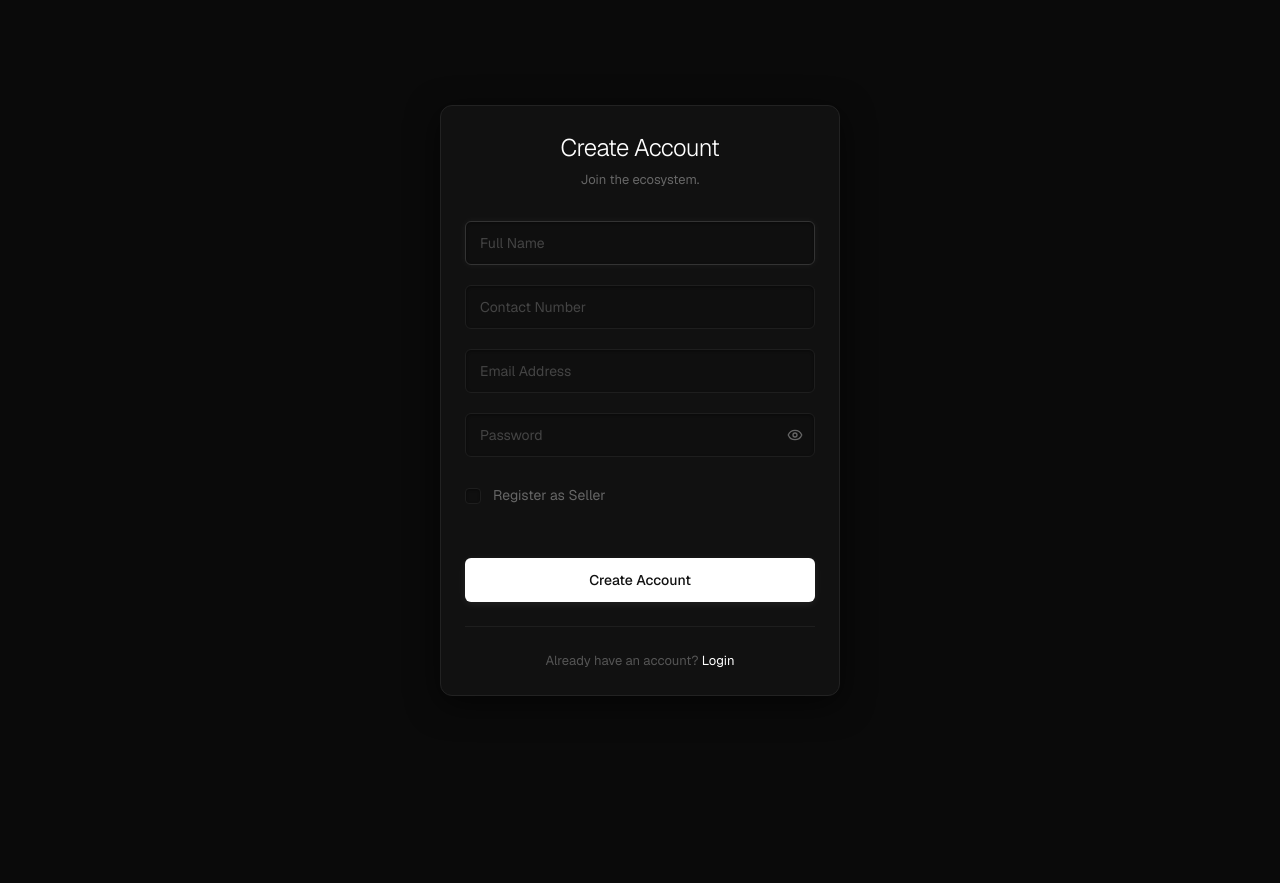
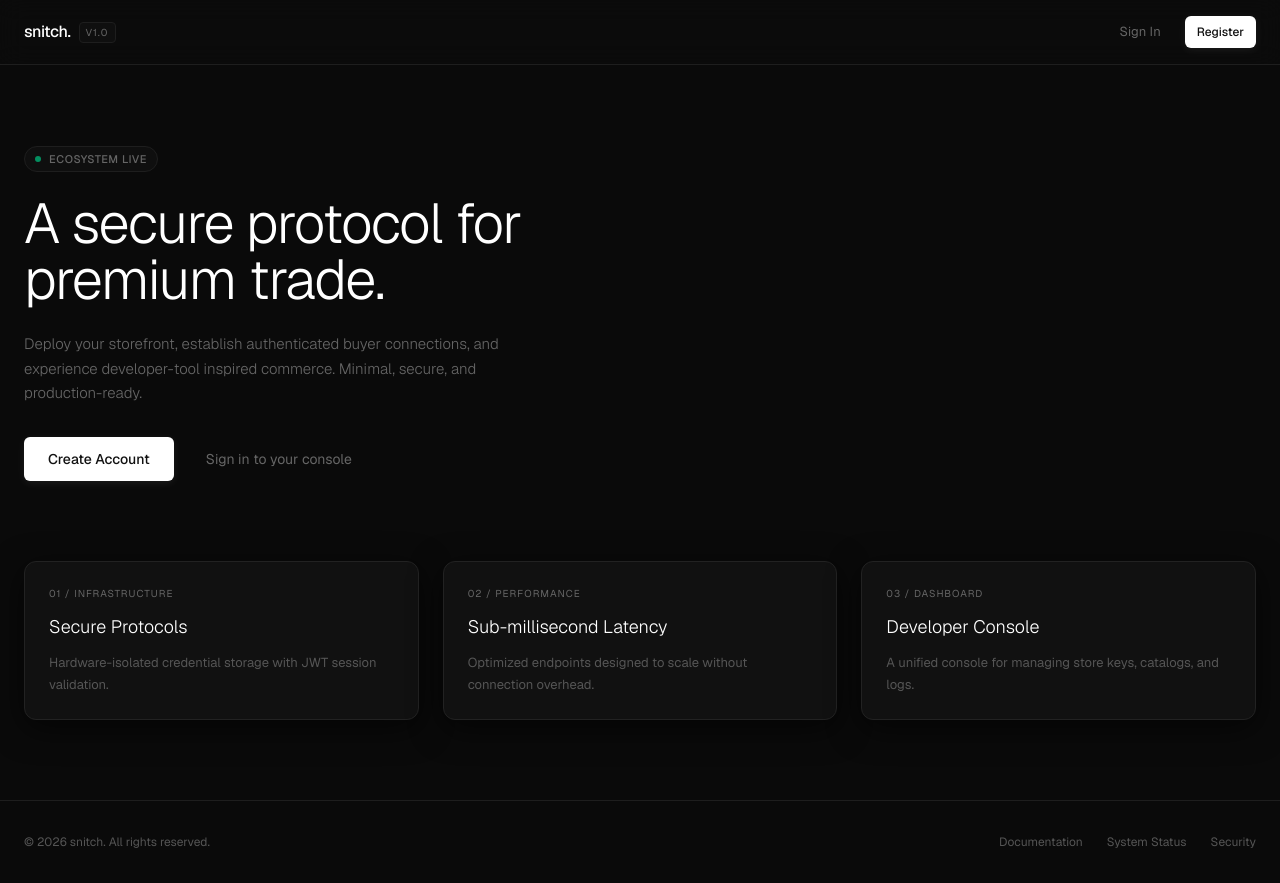
Before and after one commit to bytesizedshrey/snitch, a React app in the folder frontend/: page / in a window 1280 px wide. Before the commit this address led to /register. Before the commit the page ends 800 px from the top, so only its background shows below. Built offline with nearby package versions, Linux system fonts and the light colour scheme; the HTML template or start-up script is replaced by a standard one.

Commit message:
Update routing in App component to display Home page on root path and adjust navigation after registration to redirect to Home instead of Login.

```diff
--- a/frontend/src/app/App.jsx
+++ b/frontend/src/app/App.jsx
@@ -1,8 +1,9 @@
 import React from 'react'
 import { Provider } from 'react-redux'
-import { BrowserRouter, Routes, Route, Navigate } from 'react-router-dom'
+import { BrowserRouter, Routes, Route } from 'react-router-dom'
 import { store } from './app.store'
 import Register from '../features/auth/pages/Register'
+import Home from '../features/home/pages/Home'
 import './App.css'
 
 const App = () => {
@@ -10,7 +11,7 @@ const App = () => {
     <Provider store={store}>
       <BrowserRouter>
         <Routes>
-          <Route path="/" element={<Navigate to="/register" replace />} />
+          <Route path="/" element={<Home />} />
           <Route path="/register" element={<Register />} />
           <Route path="/login" element={<div className="min-h-screen bg-[#0a0a0a] text-primary flex items-center justify-center font-['Geist'] text-[14px]">Login Page Coming Soon</div>} />
         </Routes>
--- a/frontend/src/features/auth/pages/Register.jsx
+++ b/frontend/src/features/auth/pages/Register.jsx
@@ -83,7 +83,7 @@ export default function Register() {
         contact: cleanedContact
       });
       if (result.success) {
-        navigate('/login', { replace: true });
+        navigate('/', { replace: true });
       } else {
         setErrorMsg(result.error || 'Registration failed. Please try again.');
       }
--- /dev/null
+++ b/frontend/src/features/home/pages/Home.jsx
@@ -0,0 +1,104 @@
+import React from 'react';
+import { Link } from 'react-router-dom';
+import { Button } from '../../../components/ui/button';
+import { Card, CardContent } from '../../../components/ui/card';
+
+export default function Home() {
+  return (
+    <div className="min-h-screen bg-[#0a0a0a] text-primary flex flex-col font-['Geist']">
+      {/* Header */}
+      <header className="border-b border-[#1e1e1e] bg-[#0c0c0c]/80 backdrop-blur-md sticky top-0 z-50">
+        <div className="max-w-7xl mx-auto px-6 h-16 flex items-center justify-between">
+          <div className="flex items-center gap-2">
+            <span className="text-[16px] font-medium tracking-tight text-white select-none">snitch.</span>
+            <span className="text-[10px] uppercase tracking-widest text-[#666666] border border-[#1e1e1e] px-1.5 py-0.5 rounded-[4px] bg-[#0f0f0f]">v1.0</span>
+          </div>
+          <nav className="flex items-center gap-6">
+            <Link to="/login" className="text-[13px] text-[#666666] hover:text-white transition-colors">
+              Sign In
+            </Link>
+            <Link to="/register">
+              <Button className="h-[32px] px-3 text-[12px] bg-primary text-[#111111] hover:bg-[#f0f0f0]">
+                Register
+              </Button>
+            </Link>
+          </nav>
+        </div>
+      </header>
+
+      {/* Hero Section */}
+      <main className="flex-1 max-w-7xl mx-auto px-6 py-20 w-full flex flex-col justify-center">
+        <div className="max-w-2xl">
+          <div className="inline-flex items-center gap-2 border border-[#1e1e1e] px-2.5 py-1 rounded-full bg-[#0f0f0f] mb-6">
+            <span className="w-1.5 h-1.5 rounded-full bg-emerald-500 animate-pulse"></span>
+            <span className="text-[11px] text-[#666666] tracking-wider uppercase font-medium">Ecosystem Live</span>
+          </div>
+
+          <h1 className="text-[40px] md:text-[56px] font-light leading-none tracking-tight text-white mb-6">
+            A secure protocol for premium trade.
+          </h1>
+
+          <p className="text-[15px] text-[#666666] leading-relaxed mb-8 max-w-lg font-light">
+            Deploy your storefront, establish authenticated buyer connections, and experience developer-tool inspired commerce. Minimal, secure, and production-ready.
+          </p>
+
+          <div className="flex items-center gap-4">
+            <Link to="/register">
+              <Button className="h-[44px] px-6 text-[14px]">
+                Create Account
+              </Button>
+            </Link>
+            <Link to="/login" className="text-[14px] text-[#666666] hover:text-white transition-colors px-4 py-2">
+              Sign in to your console
+            </Link>
+          </div>
+        </div>
+
+        {/* Dashboard Preview / Feature Grid */}
+        <div className="grid grid-cols-1 md:grid-cols-3 gap-6 mt-20">
+          <Card className="p-6">
+            <CardContent className="p-0 space-y-3">
+              <div className="text-[10px] uppercase tracking-widest text-[#666666]">01 / Infrastructure</div>
+              <h3 className="text-[18px] font-light text-white">Secure Protocols</h3>
+              <p className="text-[13px] text-[#555555] leading-relaxed">
+                Hardware-isolated credential storage with JWT session validation.
+              </p>
+            </CardContent>
+          </Card>
+
+          <Card className="p-6">
+            <CardContent className="p-0 space-y-3">
+              <div className="text-[10px] uppercase tracking-widest text-[#666666]">02 / Performance</div>
+              <h3 className="text-[18px] font-light text-white">Sub-millisecond Latency</h3>
+              <p className="text-[13px] text-[#555555] leading-relaxed">
+                Optimized endpoints designed to scale without connection overhead.
+              </p>
+            </CardContent>
+          </Card>
+
+          <Card className="p-6">
+            <CardContent className="p-0 space-y-3">
+              <div className="text-[10px] uppercase tracking-widest text-[#666666]">03 / Dashboard</div>
+              <h3 className="text-[18px] font-light text-white">Developer Console</h3>
+              <p className="text-[13px] text-[#555555] leading-relaxed">
+                A unified console for managing store keys, catalogs, and logs.
+              </p>
+            </CardContent>
+          </Card>
+        </div>
+      </main>
+
+      {/* Footer */}
+      <footer className="border-t border-[#1e1e1e] py-8 bg-[#0a0a0a]">
+        <div className="max-w-7xl mx-auto px-6 flex flex-col md:flex-row items-center justify-between gap-4">
+          <p className="text-[12px] text-[#555555]">&copy; 2026 snitch. All rights reserved.</p>
+          <div className="flex items-center gap-6">
+            <a href="#" className="text-[12px] text-[#555555] hover:text-white transition-colors">Documentation</a>
+            <a href="#" className="text-[12px] text-[#555555] hover:text-white transition-colors">System Status</a>
+            <a href="#" className="text-[12px] text-[#555555] hover:text-white transition-colors">Security</a>
+          </div>
+        </div>
+      </footer>
+    </div>
+  );
+}
```
